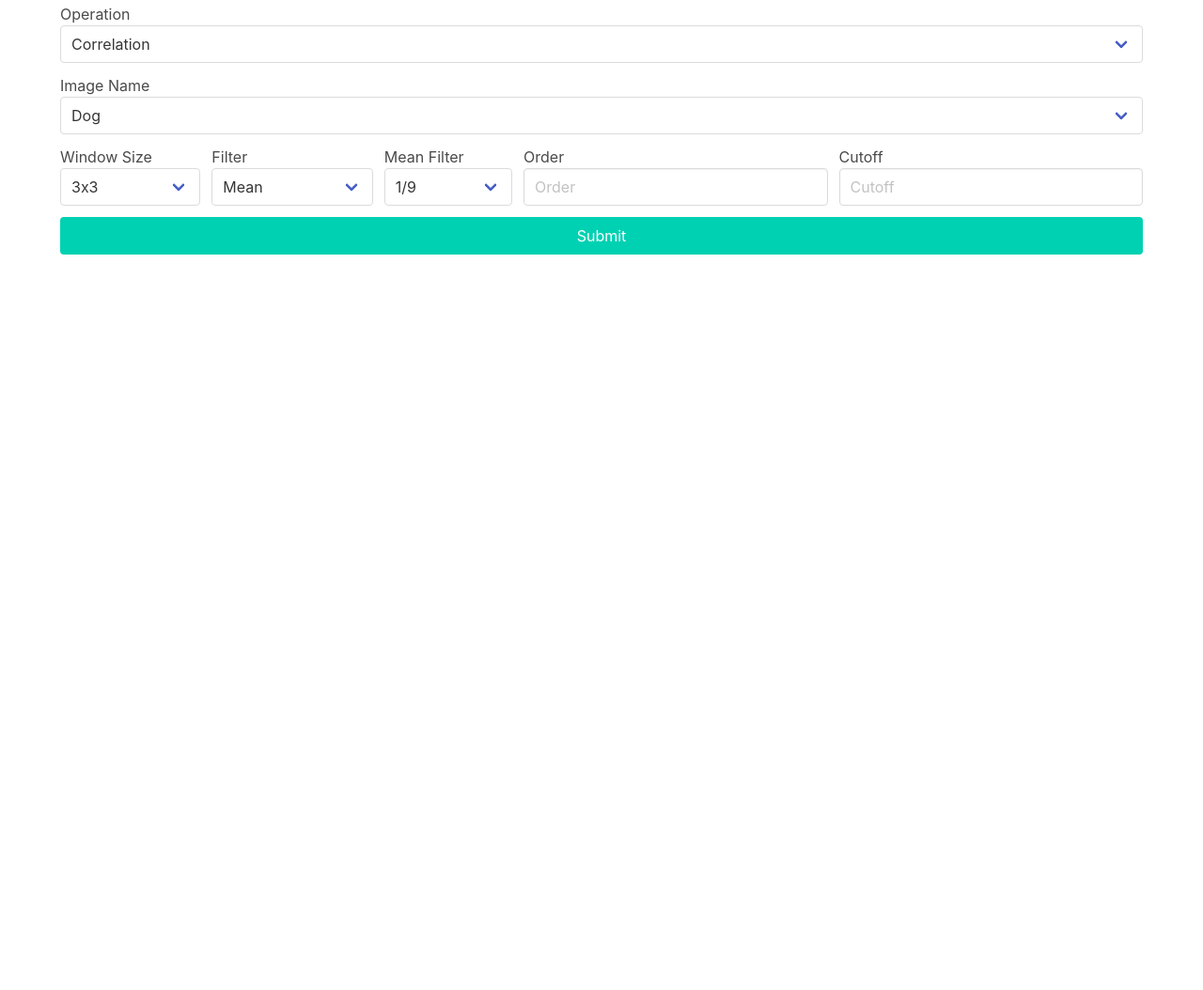
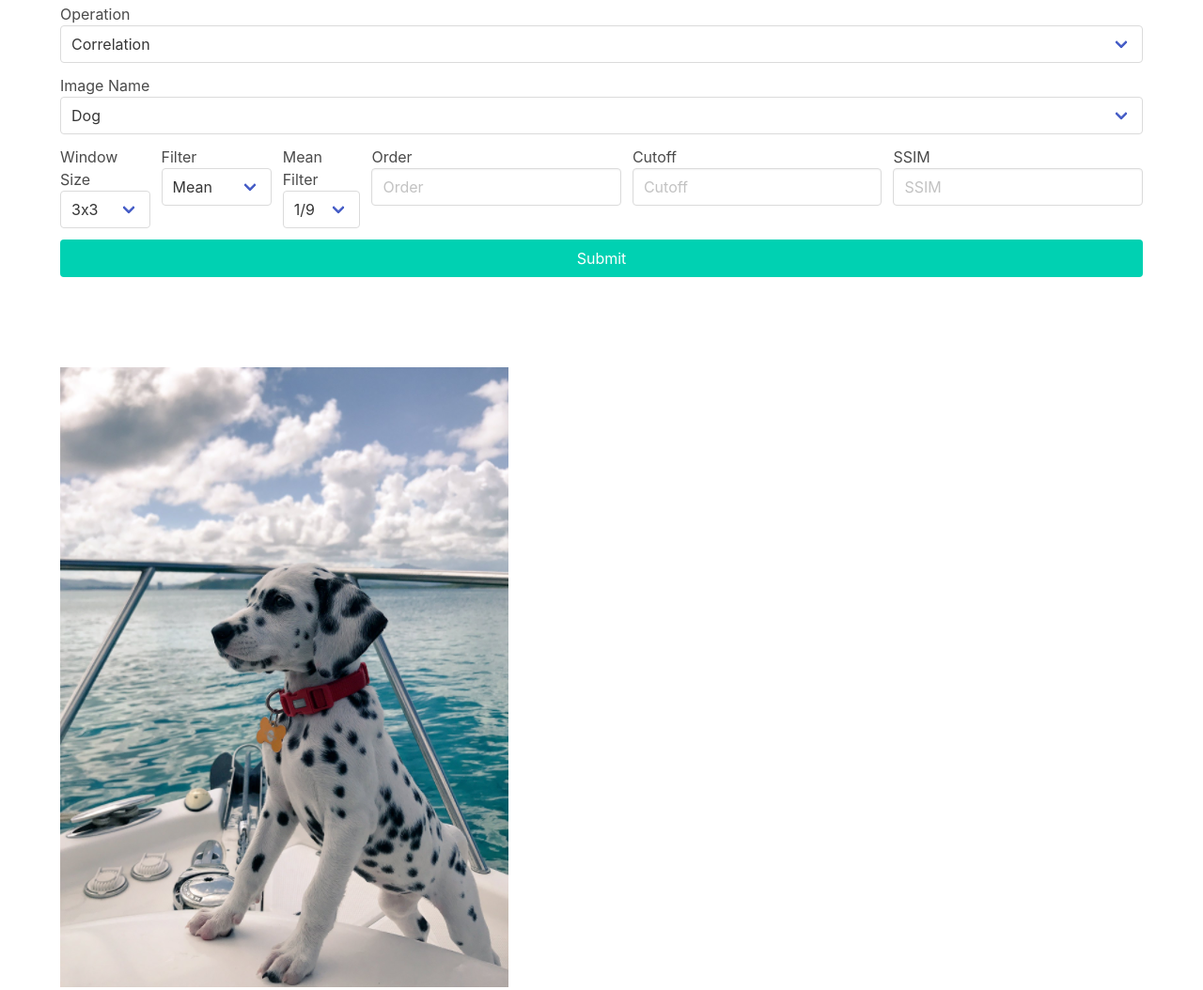
Before and after one commit to adaviloper/project-dipster, a plain HTML site: page index.html in a window 1280 px wide. Shown: the part 206-1260 px from the top of the page at 94% size. Before the commit the page ends 800 px from the top, so only its background shows below. Drawn offline with nearby package versions, Linux system fonts and the light colour scheme.

Commit message:
Fixed bugs.

```diff
--- a/index.html
+++ b/index.html
@@ -103,6 +103,13 @@
                                             <input id="cutoff" type="text" class="input" placeholder="Cutoff">
                                         </p>
                                     </div>
+                                    <div class="field ssim-wrapper">
+                                        <p>SSIM</p>
+                                        <p class="control">
+                                            <!-- FLOAT -->
+                                            <input id="ssim" type="text" class="input" placeholder="SSIM">
+                                        </p>
+                                    </div>
                                 </div>
                             </div>
                             <div class="control">
--- a/resources/js/main.js
+++ b/resources/js/main.js
@@ -14,13 +14,13 @@ class Form {
     }
 
     setDefaultValues() {
-        let operationType = $('#operation').value;
-        let image = $('#image').value;
-        let cutoff = $('#cutoff').value || 0;
-        let windowSize = $('#windowSize').value || 0;
-        let statisticalFilter = $('#statistical-filter').value || 0;
-        let smoothingFilter = $('#smoothing-filter').value || 0;
-        let order = $('#order').value || 2;
+        let operationType = document.getElementById('operation').value;
+        let image = document.getElementById('image').value;
+        let cutoff = document.getElementById('cutoff').value || 0;
+        let windowSize = document.getElementById('windowSize').value || 0;
+        let statisticalFilter = document.getElementById('statistical-filter').value || 0;
+        let smoothingFilter = document.getElementById('smoothing-filter').value || 0;
+        let order = document.getElementById('order').value || 2;
         this.filterParams = {
             image,
             operationType,
@@ -34,14 +34,14 @@ class Form {
     }
 
     setEventListeners() {
-        this.operationTypeElem.addEventListener('input', event => this.updateOperationType(event));
-        this.imageElem.addEventListener('input', event => this.updateImage(event));
-        this.cutoffElem.addEventListener('input', event => this.validateCutoff(event));
-        this.orderElem.addEventListener('input', event => this.validateOrder(event));
-        this.windowSizeElem.addEventListener('input', event => this.validateWindowSize(event));
-        this.statisticalFilterElem.addEventListener('input', event => this.validateFilter(event));
-        this.smoothingFilterElem.addEventListener('input', event => this.validateFilter(event));
-        $('#submit').addEventListener('click', () => this.handleSubmit(event));
+        document.getElementById('operation').addEventListener('input', event => this.updateOperationType(event));
+        document.getElementById('image').addEventListener('input', event => this.updateImage(event));
+        document.getElementById('cutoff').addEventListener('input', event => this.validateCutoff(event));
+        document.getElementById('order').addEventListener('input', event => this.validateOrder(event));
+        document.getElementById('windowSize').addEventListener('input', event => this.validateWindowSize(event));
+        document.getElementById('statistical-filter').addEventListener('input', event => this.validateFilter(event));
+        document.getElementById('smoothing-filter').addEventListener('input', event => this.validateFilter(event));
+        document.getElementById('submit').addEventListener('click', () => this.handleSubmit(event));
     }
 
     /**
@@ -50,6 +50,8 @@ class Form {
      * Params: {
      *      Filter: [median, mean, adaptive]
      *      Window Size: [3x3, 5x5, and 7x7]
+     *      SSIM: Integer
+     *
      * }
      */
 
@@ -58,7 +60,7 @@ class Form {
      * For my parameters I just the image, window size, and which mean filter (the 1/9 or (1/16 we discussed on the slides)
      * Operation: Smoothing
      * Params: {
-     *      Mean Filter: [1/9, 1/16]
+     *      X - Mean Filter: [1/9, 1/16]
      *      Window Size: [3x3, 5x5, and 7x7]
      * }
      */
@@ -100,6 +102,7 @@ class Form {
 
     validateCutoff(event) {
         this.filterParams.cutoff = Form.sanitize(event.target.value);
+        this.cutoffElem.value = this.filterParams.cutoff;
     }
 
     validateOrder(event) {
@@ -121,9 +124,10 @@ class Form {
             success: function(data) {
                 let paths = data.slice(1).slice(0, -1).split("\n\n");
                 console.log(paths);
+                $('.result-image').remove();
                 paths.forEach((path) => {
                     let imageHTML = '';
-                    imageHTML += '<div class="column">';
+                    imageHTML += '<div class="column result-image">';
                     imageHTML += '<img src="' + path + '" alt="" class="image image-out">';
                     imageHTML += '</div>';
                     $('.results-wrapper').append(imageHTML);
```
Also changed, not shown: 1 other file.
